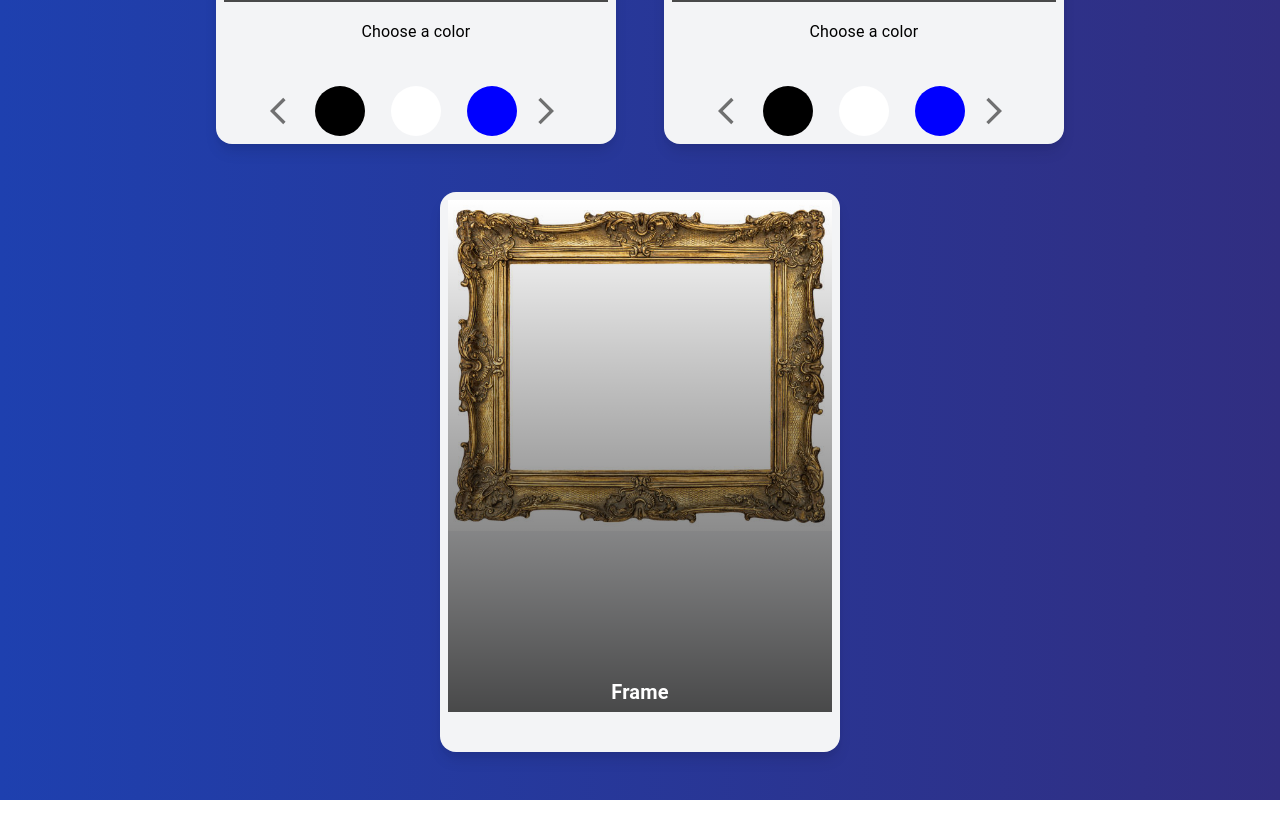
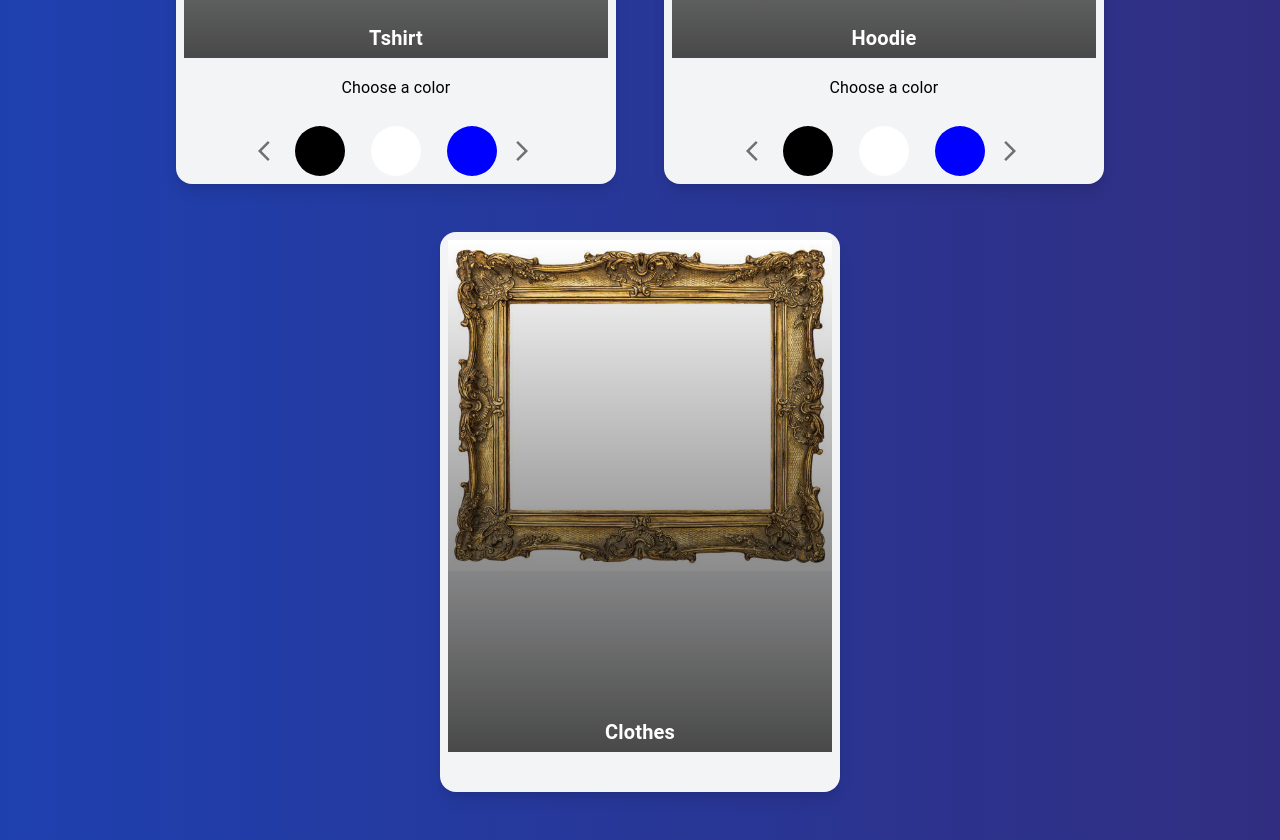
Before and after one commit to mounirrouissi/realai, a Next.js app: page / in a window 1280 px wide. Shown: the part 596-1436 px from the top of the page. Before the commit the page ends 1396 px from the top, so only its background shows below. Built offline with nearby package versions, Linux system fonts and the light colour scheme; what tailwindcss-animated would draw is missing.

Commit message:
dev : fix color state

```diff
--- a/components/Canvas/Hoodie.jsx
+++ b/components/Canvas/Hoodie.jsx
@@ -1,6 +1,6 @@
 
 
-import React, { useEffect, useRef } from 'react';
+import React, { useEffect, useRef, useState } from 'react';
 import { easing } from 'maath';
 import { useSnapshot } from 'valtio';
 import { useFrame, useThree } from '@react-three/fiber';
@@ -11,20 +11,28 @@ import { isMobile } from './../../config/helpers';
 
 
 
+const  Hoodie =(props)=> {
 
 
-
-
-
-
-
-const  Hoodie =(props)=> {
     const snap = useSnapshot(state)
     //const logoTexture = useTexture(snap.logoDecal);
     const image =localStorage.getItem("imageUrl")
   const logoTexture = useTexture(image);
 
+  const [color, setColor] = useState('#fff');
 
+
+
+  useEffect(() => {
+    // Read color from localStorage
+    const savedColor = localStorage.getItem('selectedColor');
+
+    console.log("saved color "+savedColor)
+    if (savedColor) {
+      setColor(savedColor);
+    }
+
+  }, []);
 
 
     useGLTF.preload('/hoodie2.glb')
@@ -36,7 +44,7 @@ const  Hoodie =(props)=> {
  useFrame((state, delta) => {
 
 
-     easing.dampC(materials['Hoodie main mat'].color, snap.color, 0.25, delta)
+     easing.dampC(materials['Hoodie main mat'].color, color, 0.25, delta)
 
 
     // materials.FABRIC_3_FRONT_1850.aoMapIntensity=0;
--- a/components/Canvas/Shirt.jsx
+++ b/components/Canvas/Shirt.jsx
@@ -22,6 +22,7 @@ const Shirt = () => {
   // ... other code ...
 
   const [color, setColor] = useState('#fff');
+
 
   useEffect(() => {
     // Read color from localStorage
--- a/components/Prompt.tsx
+++ b/components/Prompt.tsx
@@ -48,23 +48,20 @@ function Prompt() {
 
   const [savedCounter, setSavedCounter] = useState<string | null>(null);
   const [savedDate, setSavedDate] = useState<string | null>(null);
+  const [selectedColor, setSelectedColor] = useLocalStorage("Black");
+  const [selectedType, setSelectedType] = useLocalStorage("1024x1024");
+
+
   const [counter, setCounter] = useLocalStorage('counter', 5);
-
-  // Initialize state with value from localStorage or set to some default value
-// Initialize state with value from localStorage or set to some default value
-/* const [counter, setCounter] = useState<number | null>(() => {
-  // Try to get the counter value from localStorage
-  let savedCounter: string | null = null; // Initialize with null
-  if (typeof window !== "undefined")
-   savedCounter = window.localStorage.getItem('counter');
-  // If there's a saved counter, parse it to an integer; otherwise, use   5 as the default
-  return savedCounter ? parseInt(savedCounter) :   5;
-}); */
-
 
 
 useEffect(() => {
-
+  const selectedColor=    localStorage.getItem('selectedColor');
+  const selectedType=    localStorage.getItem('selectedType');
+  setSelectedColor(selectedColor)
+  setSelectedType(selectedType)
+  console.log("selected color = " + selectedColor)
+  console.log("selected type = " + selectedType)
   const savedDate = window.localStorage.getItem('date');
   const savedCounter = window.localStorage.getItem('counter');
   const today = new Date().toISOString().split('T')[0]; // Get today's date without time
@@ -82,6 +79,21 @@ useEffect(() => {
     setCounter(counterValue);
   }
 }, []);
+
+useEffect(() => {
+  const date = window.localStorage.getItem('date');
+  const savedCounter = window.localStorage.getItem('counter')
+  setSavedCounter(savedCounter)
+  setCounter(savedCounter? parseInt(savedCounter) : 5);
+  setSavedDate(date);
+}, []);
+// Update localStorage whenever the counter changes
+  useEffect(() => {
+    console.log("counter =="+ counter)
+    if (counter) {
+      window.localStorage.setItem('counter', counter.toString());    }
+  }, [counter]);
+
 
 // ... rest of your component
 
@@ -109,20 +121,6 @@ const options = [
   { value: '20', label: 'Abstract' },
   // ... you can continue adding more styles as options
 ];
-
-useEffect(() => {
-  const date = window.localStorage.getItem('date');
-  const savedCounter = window.localStorage.getItem('counter')
-  setSavedCounter(savedCounter)
-  setCounter(savedCounter? parseInt(savedCounter) : 5);
-  setSavedDate(date);
-}, []);
-// Update localStorage whenever the counter changes
-  useEffect(() => {
-    console.log("counter =="+ counter)
-    if (counter) {
-      window.localStorage.setItem('counter', counter.toString());    }
-  }, [counter]);
 
 
 const handleSubmit = async (e: FormEvent<HTMLFormElement>) => {
@@ -183,12 +181,12 @@ const handleSubmit = async (e: FormEvent<HTMLFormElement>) => {
         prompt = `${prompt}  ${label ? ',' + label + ' style' : ''}  `;
 
     // Check if selectedColor is not empty
-if (snap.selectedColor && snap.selectedType !== 'Frame') {
-  prompt += `, ${snap.selectedColor} flat solid background`;
+if (selectedColor && selectedType !== 'Frame') {
+  prompt += `,  ${selectedColor} ,flat, centered  background`;
 }
 let size = "1024x1024";
 
-if (snap.selectedType == 'Frame') {
+if (selectedType == 'Frame') {
  size = "1024x1792";
 } else {
  size = "1024x1024";
@@ -214,7 +212,7 @@ if (snap.selectedType == 'Frame') {
       prediction = await res.json();
       console.log("response from upload:", prediction);
     } catch (error) {
-      toast.error("Unable to process the request.", {
+      toast.error("Unable to process the request. repeat please.", {
         id: notification,
       });
       // console.error("Error during image generation:", error);
--- a/pages/components/Customizer.jsx
+++ b/pages/components/Customizer.jsx
@@ -515,7 +515,7 @@ const handleAlertMessaage = () =>{
 
         <motion.div
   key={"custom1"}
-  className="absolute z-20 top-0 right-0 mt-4 md:p-5"
+  className="fixed z-50 top-0 right-0 mt-4 md:p-5"
   {...fadeAnimation}
 >
   <CustomButton
--- a/pages/components/PrintOptionsComponent.jsx
+++ b/pages/components/PrintOptionsComponent.jsx
@@ -2,17 +2,18 @@
 import React, { useState } from 'react';
 import { Box, Typography, Link, IconButton } from '@mui/material';
 import { ArrowForwardIos, ArrowBackIos } from '@mui/icons-material';
-
+import { useSnapshot } from 'valtio';
 import state from '../../store'
+import { set } from 'valtio';
 import Header from "@/components/Header";
 import Loading from '@/components/Loading'
 import { useRouter } from "next/navigation";
-
 
 export default function PrintOptionsComponent() {
   const [loading,setLoading] = useState(false)
   const [selectedColorClothes, setSelectedColorClothes] = useState('#f3f4f6'); // Default color for Clothes
   const [colorIndexClothes, setColorIndexClothes] = useState(0); // Index to cycle through colors for Clothes
+const snap = useSnapshot(state); // Subscribe to state changes
   const [selectedColorPhones, setSelectedColorPhones] = useState('#f3f4f6'); // Default color for Phones
   const [colorIndexPhones, setColorIndexPhones] = useState(0); // Index to cycle through colors for Phones
   const router = useRouter();
@@ -25,10 +26,20 @@ export default function PrintOptionsComponent() {
   const handleColorSelect = (color, type) => {
     console.log("selected color:", color);
     console.log("selected type:", type);
+    state.color = color; // Update the state directly
     localStorage.setItem('selectedColor', color);
+    localStorage.setItem('selectedType',type);
+    state["type"] = type
+
+    state["selectedColor"] = color; // Update the state directly
+     state.selectedType = type; // Update the state directly
+     state.type = type; // Update the state directly
+     state.intro =true
+    // setColor(color);
     router.push(`/Home`);
     setLoading(true)
   };
+
 
   // Function to handle color change with arrows for Clothes
   const handleColorChangeClothes = (direction) => {
@@ -47,7 +58,8 @@ export default function PrintOptionsComponent() {
       setSelectedColorPhones(colors[newIndex]);
     }
   };
-  const handleFameSelected = (type) => {
+  const handleFameSelected = (direction) => {
+    state.selectedType = 'Frame'; // Update the state directly
     router.push(`/Home`);
 
   }
@@ -55,6 +67,8 @@ export default function PrintOptionsComponent() {
 
 
 
+  // Function to render a row of three colors
+    // Function to render a row of three colors
    // Function to render a row of three colors with improved UI
    const renderColorRow = (startIndex, type) => {
     return colors.slice(startIndex, startIndex +  3).map((color, index) => (
@@ -92,8 +106,8 @@ export default function PrintOptionsComponent() {
             flexDirection: 'column',
             alignItems: 'center',
             justifyContent: 'center',
-            height: '70vh', // Adjust the height as needed
-            width:'50vh',
+            height: '75vh', // Adjust the height as needed
+            width:'55vh',
             m:   1,
             p:   1,
             backgroundColor: '#f3f4f6',
@@ -146,30 +160,23 @@ export default function PrintOptionsComponent() {
           <Typography variant="subtitle1" sx={{ marginTop:   2, textAlign: 'center' }}>
             Choose a color
           </Typography>
-      {/* Existing component structure... */}
-      <Box sx={{ display: 'flex', alignItems: 'center', justifyContent: 'center', marginTop:  5 }}>
+          <Box sx={{ display: 'flex', alignItems: 'center', justifyContent: 'center',marginTop:3,  marginLeft:1,marginRight:1 }}>
           <IconButton
+  className="text-3xl sm:text-5xl"
   onClick={() => handleColorChangePhones('prev')}
-              sx={{
-                '&:hover': {
-                  backgroundColor: '#f5f5f5',
-                },
-              }}
 >
-              <ArrowBackIos sx={{ fontSize: '2rem' }} />
+  <ArrowBackIos />
 </IconButton>
-            <Box sx={{ display: 'flex', gap:  2 }}>
-              {renderColorRow(colorIndexPhones, 'Tshirt')}
+
+
+            <Box sx={{ display: 'flex', gap:   2 }}>
+              {renderColorRow(colorIndexPhones,'Tshirt')}
             </Box>
             <IconButton
+  className="text-3xl sm:text-5xl"
   onClick={() => handleColorChangePhones('next')}
-              sx={{
-                '&:hover': {
-                  backgroundColor: '#f5f5f5',
-                },
-              }}
 >
-              <ArrowForwardIos sx={{ fontSize: '2rem' }} />
+  <ArrowForwardIos />
 </IconButton>
           </Box>
         </Box>
@@ -180,8 +187,8 @@ export default function PrintOptionsComponent() {
             flexDirection: 'column',
             alignItems: 'center',
             justifyContent: 'center',
-            height: '70vh', // Adjust the height as needed
-            width:'50vh',
+            height: '75vh', // Adjust the height as needed
+            width:'55vh',
             m:   1,
             p:   1,
             backgroundColor: '#f3f4f6',
@@ -234,37 +241,22 @@ export default function PrintOptionsComponent() {
           <Typography variant="subtitle1" sx={{ marginTop:   2, textAlign: 'center' }}>
             Choose a color
           </Typography>
-          <Box sx={{ display: 'flex', alignItems: 'center', justifyContent: 'center', marginTop:  5 }}>
-            <IconButton
-              onClick={() => handleColorChangePhones('prev')}
-              sx={{
-                '&:hover': {
-                  backgroundColor: '#f5f5f5',
-                },
-              }}
-            >
-              <ArrowBackIos sx={{ fontSize: '2rem' }} />
+          <Box sx={{ display: 'flex', alignItems: 'center', justifyContent: 'center',marginTop:3,  marginLeft:1,marginRight:1 }}>
+            <IconButton onClick={() => handleColorChangeClothes('prev')}>
+              <ArrowBackIos   />
             </IconButton>
-            <Box sx={{ display: 'flex', gap:  2 }}>
-              {renderColorRow(colorIndexPhones, 'Hoodie')}
+            <Box sx={{ display: 'flex', gap:   2 }}>
+              {renderColorRow(colorIndexClothes,'Hoodie')}
             </Box>
-            <IconButton
-              onClick={() => handleColorChangePhones('next')}
-              sx={{
-                '&:hover': {
-                  backgroundColor: '#f5f5f5',
-                },
-              }}
-            >
-              <ArrowForwardIos sx={{ fontSize: '2rem' }} />
+            <IconButton onClick={() => handleColorChangeClothes('next')}>
+              <ArrowForwardIos   />
             </IconButton>
           </Box>
-
         </Box>
 
          {/* frame Box */}
         <Box
-          onClick={() => {handleFameSelected('Frame')}}
+          onClick={() => {handleFameSelected()}}
 
           sx={{
             display: 'flex',
@@ -319,7 +311,7 @@ export default function PrintOptionsComponent() {
                 color: '#ffffff',
               }}
             >
-              Frame
+              Clothes
             </Typography>
 
           </Link>
```
Also changed, not shown: 1 other file (tests, documents, lock files or other folders). Lines whose indentation alone changed are shown as unchanged.
